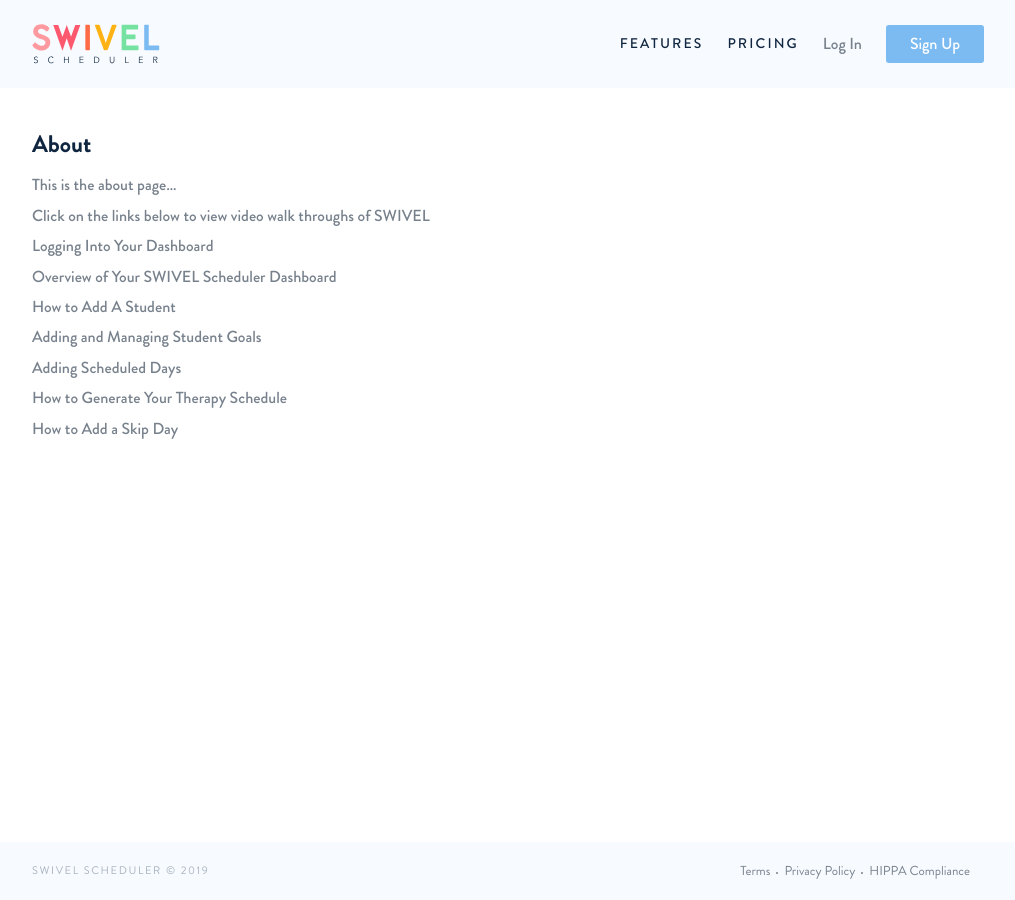
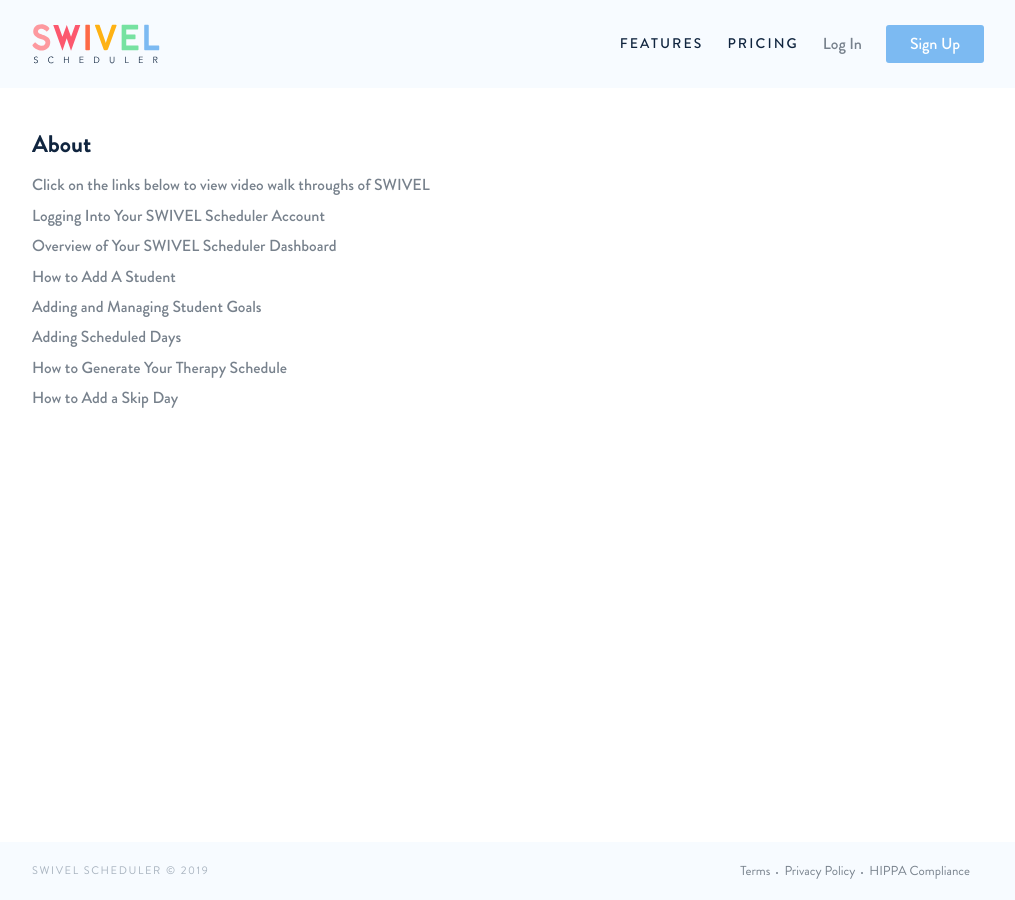
Before and after one commit to swivelscheduler/swivelscheduler.com, a Jekyll site: the page built from about.markdown, in a window 1280 px wide. Shown: the whole page, without its empty margins (132-1147 px from the left). Built offline with Jekyll 4.4.1, drawn with Linux system fonts in a browser that asks for light colours.

Commit message:
Updated About

```diff
--- a/about.markdown
+++ b/about.markdown
@@ -5,11 +5,11 @@ permalink: "/about"
 layout: page
 ---
 
-This is the about page...
 
 Click on the links below to view video walk throughs of SWIVEL
 
-[Logging Into Your Dashboard](https://youtu.be/pcx8_l2v2NQ)
+[Logging Into Your SWIVEL Scheduler Account
+](https://youtu.be/Y92mYFlcWEg)
 
 [Overview of Your SWIVEL Scheduler Dashboard](https://youtu.be/wD68YBGiutw)
 
```
